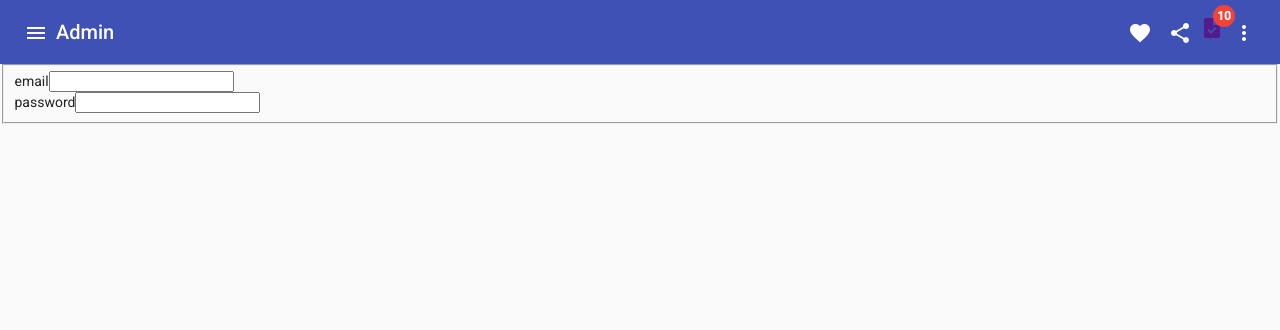
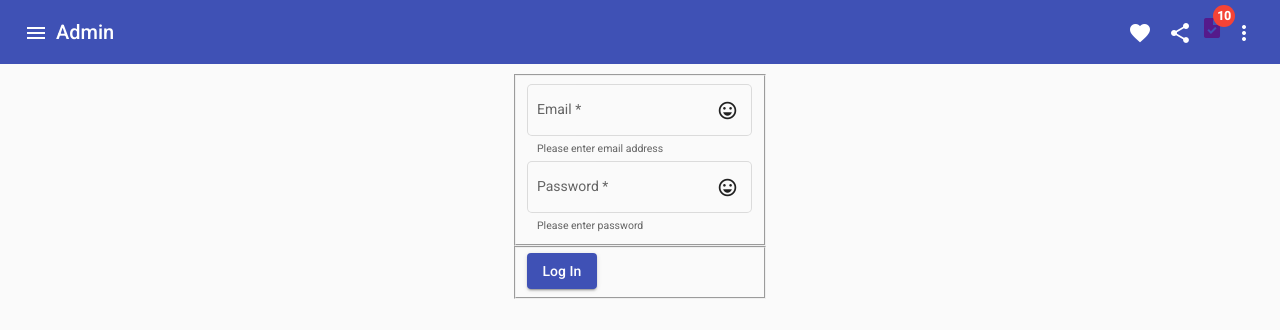
Before and after one commit to beowulf1416/health, an Angular app in the folder ui/src/admin/: page /user/login in a window 1280 px wide. Shown: the top 330 px of the page. Built offline with nearby package versions, Linux system fonts and the light colour scheme.

Commit message:
modify login form

```diff
--- a/ui/src/admin/src/app/modules/login/components/login/login.component.css
+++ b/ui/src/admin/src/app/modules/login/components/login/login.component.css
@@ -0,0 +1,4 @@
+.component-login {
+    width: 20%;
+    margin: 10px auto;
+}
--- a/ui/src/admin/src/app/modules/login/components/login/login.component.html
+++ b/ui/src/admin/src/app/modules/login/components/login/login.component.html
@@ -1,15 +1,28 @@
 <div class="component-login">
     <div class="wrapper-form">
-        <form>
+        <form class="form-login" [formGroup]="loginForm" (ngSubmit)="submit()">
             <fieldset>
-                <div class="wrapper-field">
-                    <label for="email">email</label>
-                    <input type="email" id="email" name="email" class="field-email" required />
-                </div><!-- .wrapper-field -->
-                <div class="wrapper-field">
-                    <label for="pw">password</label>
-                    <input type="password" id="pw" name="pw" class="field-pw" required />
-                </div><!-- .wrapper-field -->
+                <mat-form-field appearance="outline">
+                    <mat-label>Email</mat-label>
+                    <input type="email" id="email" name="email" class="field-email" placeholder="Email Address" required matInput >
+                    <mat-icon matSuffix>sentiment_very_satisfied</mat-icon>
+                    <mat-hint>Please enter email address</mat-hint>
+                    <div class="field-errors">
+                        <mat-error *ngIf="email?.hasError('required') && (email?.dirty || email?.touched)">
+                            Please enter a valid email address
+                        </mat-error>
+                    </div>
+                </mat-form-field>
+
+                <mat-form-field appearance="outline">
+                    <mat-label>Password</mat-label>
+                    <input type="password" id="pw" name="pw" class="field-pw" placeholder="Password" required matInput >
+                    <mat-icon matSuffix>sentiment_very_satisfied</mat-icon>
+                    <mat-hint>Please enter password</mat-hint>
+                </mat-form-field>
+            </fieldset>
+            <fieldset>
+                <button mat-raised-button color="primary">Log In</button>
             </fieldset>
         </form>
     </div><!-- .wrapper-form -->
--- a/ui/src/admin/src/app/modules/login/components/login/login.component.ts
+++ b/ui/src/admin/src/app/modules/login/components/login/login.component.ts
@@ -1,4 +1,5 @@
 import { Component, OnInit } from '@angular/core';
+import { FormControl, FormGroup, Validators } from '@angular/forms';
 import { TitleService } from 'src/app/services/title.service';
 
 @Component({
@@ -7,6 +8,16 @@ import { TitleService } from 'src/app/services/title.service';
   styleUrls: ['./login.component.css']
 })
 export class LoginComponent implements OnInit {
+
+  loginForm = new FormGroup({
+    email: new FormControl('', [
+      Validators.required,
+      Validators.email
+    ]),
+    pw: new FormControl('', [
+      Validators.required
+    ])
+  });
 
   constructor(
     private title: TitleService
@@ -17,4 +28,11 @@ export class LoginComponent implements OnInit {
   ngOnInit(): void {
   }
 
+  get email() {
+    return this.loginForm.get('email');
+  }
+
+  submit() {
+    console.log('LoginComponent::submit()');
+  }
 }
```
